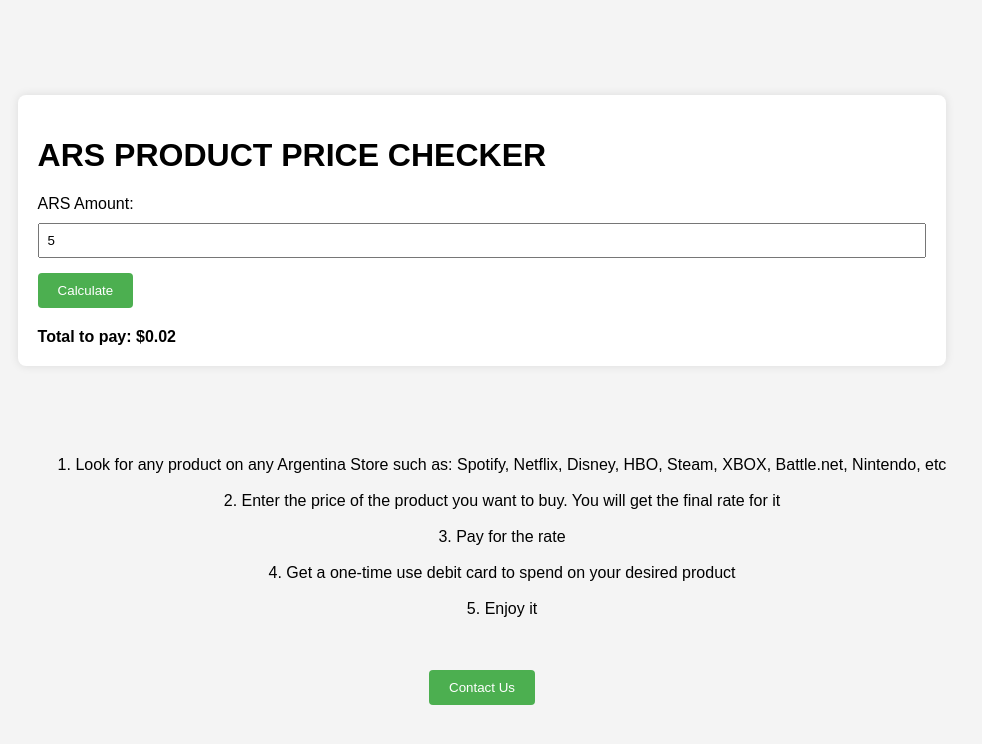
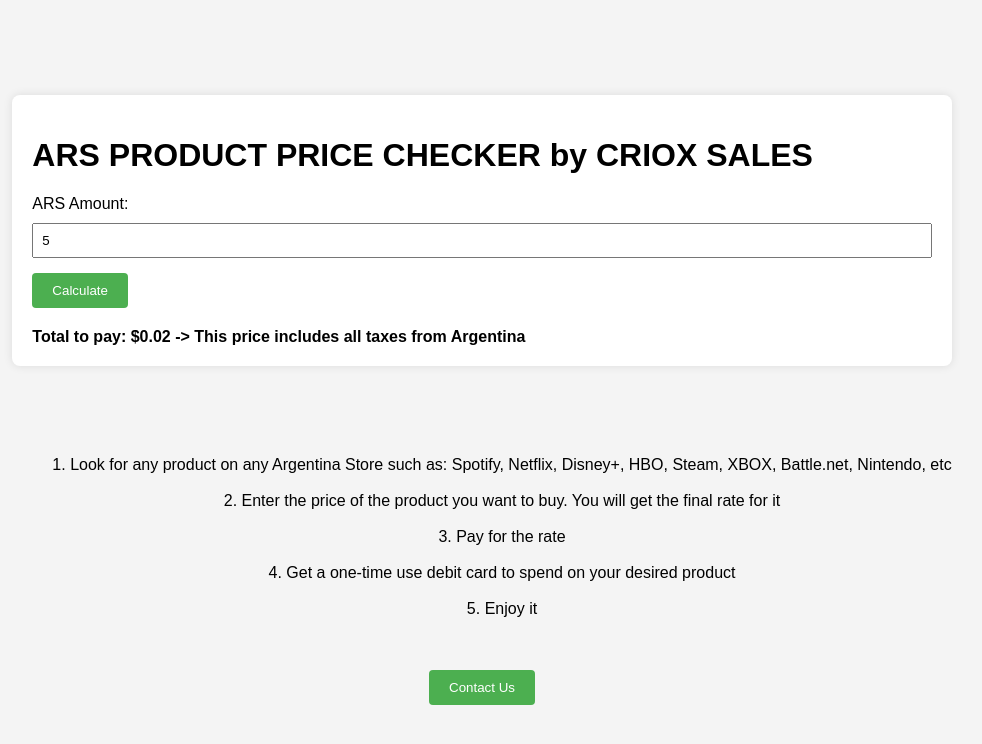
Before and after one commit to nikssj/price_checker, a plain HTML site: page index.html in a window 1280 px wide. Both pictures are taken after typing "5" into the empty fields and a click on the button "Calculate". Shown: the whole page, without its empty margins (158-1140 px from the left). Drawn offline with Linux system fonts and the light colour scheme.

Commit message:
Update index.html

```diff
--- a/index.html
+++ b/index.html
@@ -62,7 +62,7 @@
 <body>
 <div class="column" >
 <div id="calculator">
-    <h1>ARS PRODUCT PRICE CHECKER</h1>
+    <h1>ARS PRODUCT PRICE CHECKER by CRIOX SALES</h1>
     <label for="amount">ARS Amount:</label>
     <input type="number" id="amount" placeholder="Enter amount">
 
@@ -76,7 +76,7 @@
 <div id="instructions">
 
     <ol style="list-style-position: inside;">
-        <li>Look for any product on any Argentina Store such as: Spotify, Netflix, Disney, HBO, Steam, XBOX, Battle.net, Nintendo, etc</li>
+        <li>Look for any product on any Argentina Store such as: Spotify, Netflix, Disney+, HBO, Steam, XBOX, Battle.net, Nintendo, etc</li>
         <br>
         <li>Enter the price of the product you want to buy. You will get the final rate for it</li>
         <br>
@@ -103,7 +103,7 @@
 
         var result = (amount * cardTaxes) * profit / dollarRate;
 
-        document.getElementById('result').innerText = `Total to pay: $${result.toFixed(2)}`;
+        document.getElementById('result').innerText = `Total to pay: $${result.toFixed(2)} -> This price includes all taxes from Argentina`;
     }
 
 function redirectToContactUs() {
```
